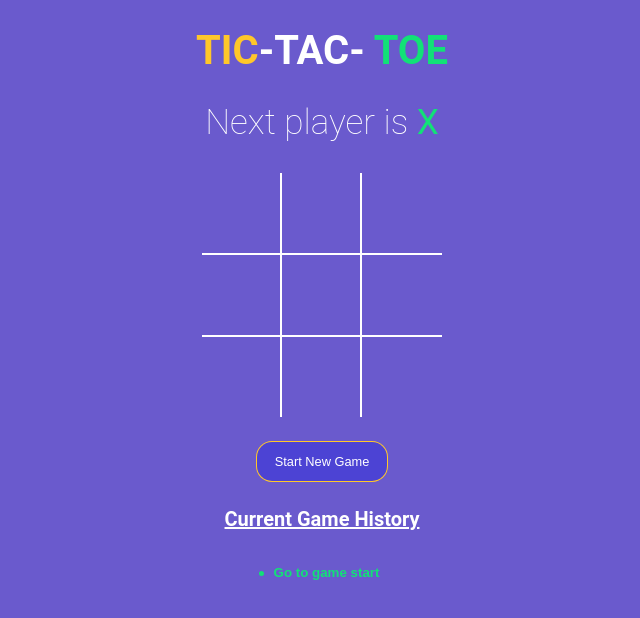
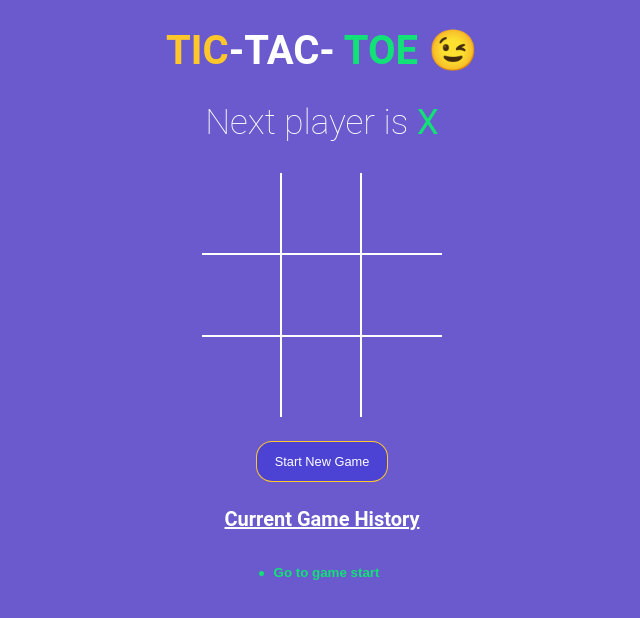
Before and after one commit to vishalcodesss/tictactoegame, a React (Vite) app: page / in a window 1280 px wide. Shown: the top 618 px of the page, without its empty margins (318-958 px from the left). Built offline with nearby package versions, Linux system fonts and the light colour scheme.

Commit message:
deployed using surge

```diff
--- a/package.json
+++ b/package.json
@@ -7,7 +7,8 @@
     "dev": "vite",
     "build": "vite build",
     "lint": "eslint . --ext js,jsx --report-unused-disable-directives --max-warnings 0",
-    "preview": "vite preview"
+    "preview": "vite preview",
+    "deploy": "npm run build && surge dist tikitakigame.surge.sh"
   },
   "dependencies": {
     "react": "^18.2.0",
--- a/src/App.jsx
+++ b/src/App.jsx
@@ -57,7 +57,7 @@ function App() {
   return (
     <div className="app">
     <h1>
-      <span className='text-orange'>TIC</span>-TAC- <span className='text-green'>TOE</span>
+      <span className='text-orange'>TIC</span>-TAC- <span className='text-green'>TOE</span> 😉
     </h1>
       <StatusMessage winner={winner} gamingBoard={gamingBoard} />
 
@@ -73,6 +73,8 @@ function App() {
         fontweight : 'normal',
       }}><u>Current Game History</u></h4>
       <History history={history} moveto={moveto} currentmove={currentmove} />
+
+
     </div>
   );
 }
```
